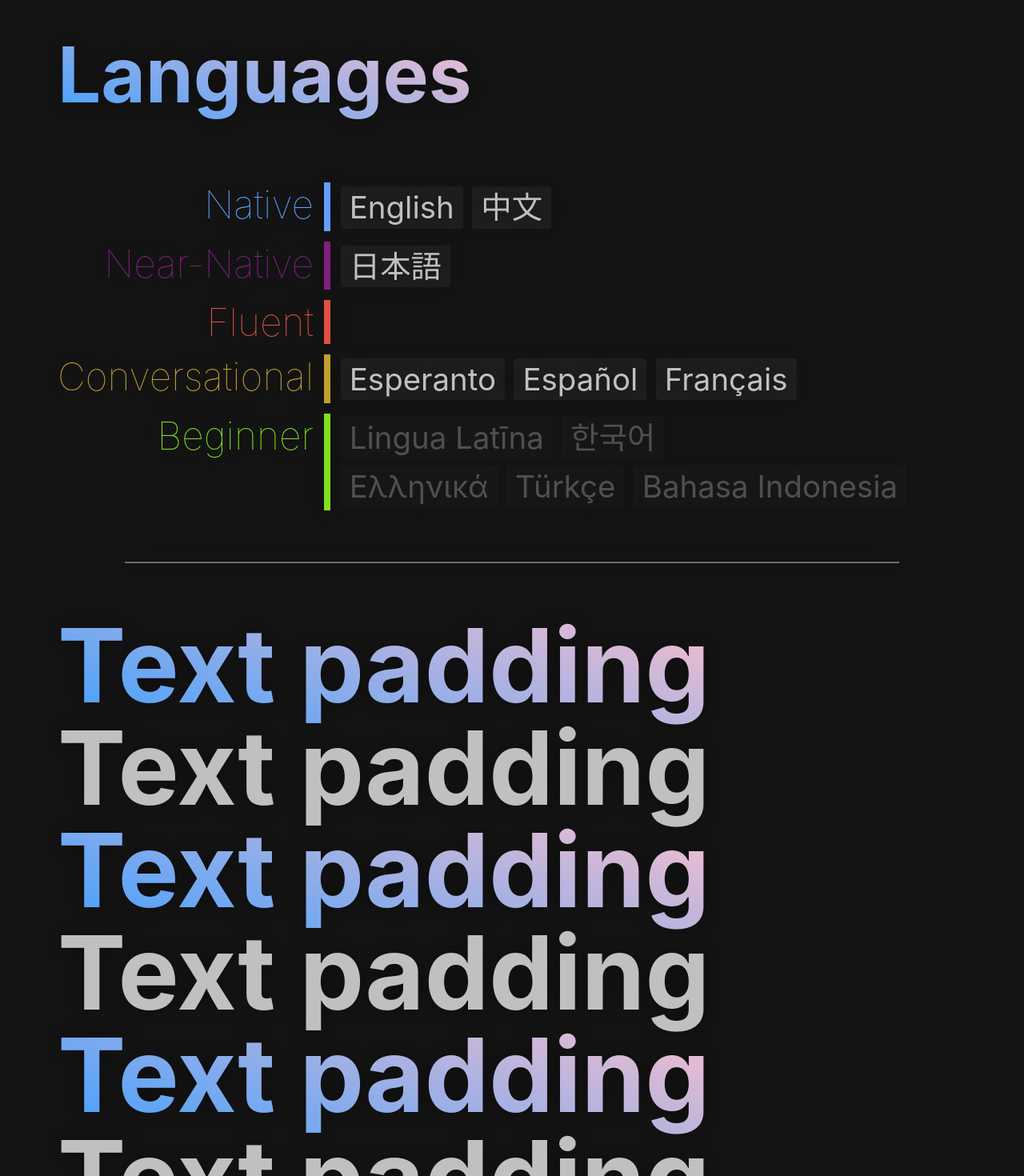
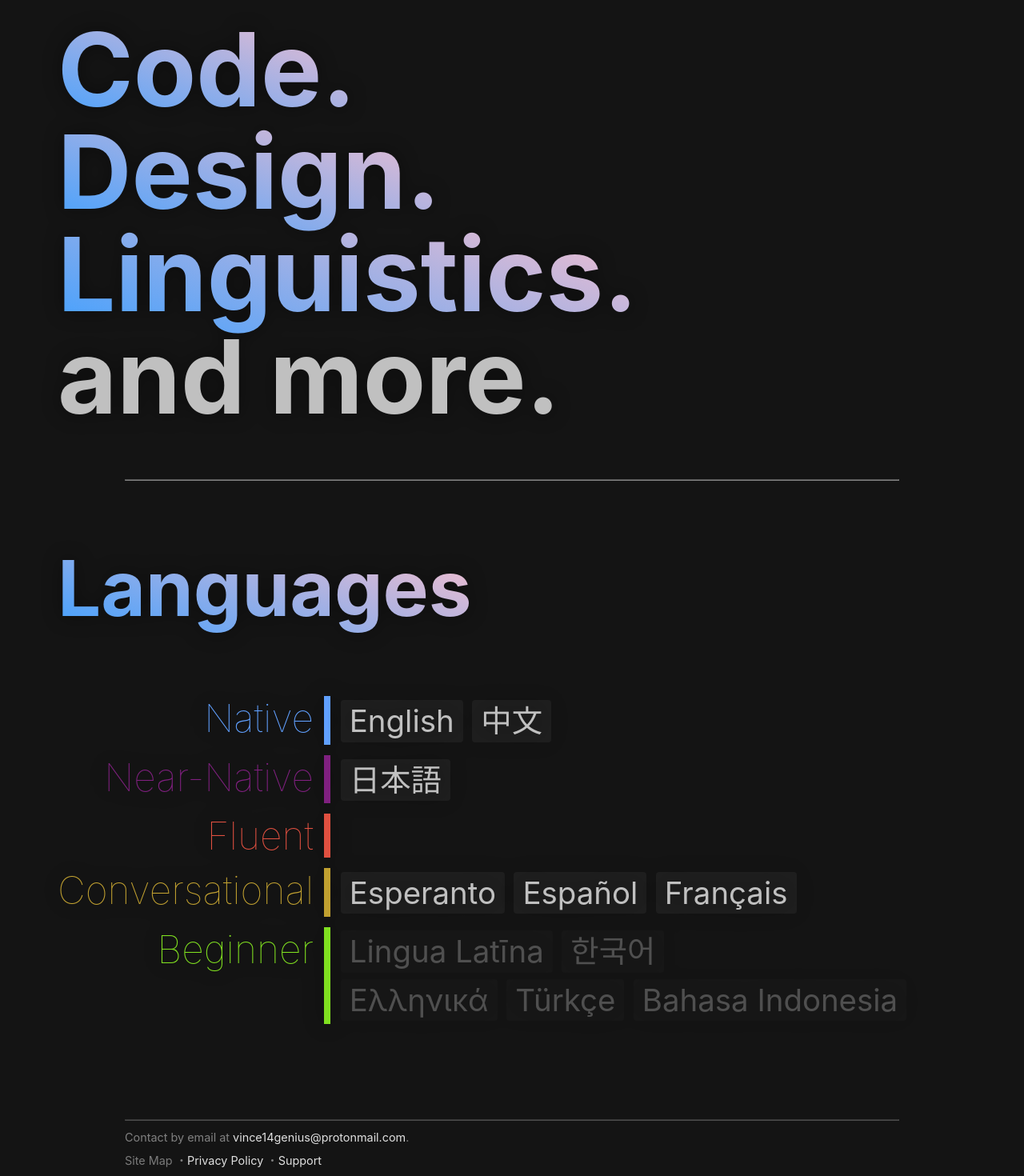
Before and after one commit to Vince14Genius/Vince14Genius.github.io, a React (Create React App) app: page / in a window 1280 px wide. Shown: the part 660-2130 px from the top of the page at 80% size. Built offline with nearby package versions, Linux system fonts and the light colour scheme.

Commit message:
home page summary

```diff
--- a/src/App.css
+++ b/src/App.css
@@ -274,7 +274,7 @@ p.text-hello {
   margin: 0;
 }
 
-section.text-hello>.standard-hr {
+.text-hello>.standard-hr {
   margin: 4rem 0;
 }
 
@@ -287,7 +287,7 @@ section.text-hello>.standard-hr {
     font-size: 4rem;
   }
 
-  section.text-hello>.standard-hr {
+  .text-hello>.standard-hr {
     margin: 2.67rem 0;
   }
 }
--- a/src/pages/index.tsx
+++ b/src/pages/index.tsx
@@ -28,9 +28,33 @@ function Index() {
             </a>
           </p>
         </section>
-        <section className="text-hello nav-aligned-width-wrapper">
+        <div className="text-hello nav-aligned-width-wrapper">
           <hr className="standard-hr" />
+        </div>
+        <section className="text-hello">
+          <h2 className="compatibility-hidden">Summary</h2>
+          <p className="text-hello">
+            <span className="text-fancy">
+              Code.
+            </span>
+          </p>
+          <p className="text-hello">
+            <span className="text-fancy">
+              Design.
+            </span>
+          </p>
+          <p className="text-hello">
+            <span className="text-fancy">
+              Linguistics.
+            </span>
+          </p>
+          <p className="text-hello">
+            and more.
+          </p>
         </section>
+        <div className="text-hello nav-aligned-width-wrapper">
+          <hr className="standard-hr" />
+        </div>
         <section className="text-hello">
           <h2 className="text-hello"><span className="text-fancy">Languages</span></h2>
           <div className="language-chart">
@@ -62,19 +86,6 @@ function Index() {
             </div>
           </div>
         </section>
-        <section className="text-hello nav-aligned-width-wrapper">
-          <hr className="standard-hr" />
-        </section>
-        <section className="text-hello">
-          <p className="text-hello"><span className="text-fancy">Text padding</span></p>
-          <p className="text-hello">Text padding</p>
-          <p className="text-hello"><span className="text-fancy">Text padding</span></p>
-          <p className="text-hello">Text padding</p>
-          <p className="text-hello"><span className="text-fancy">Text padding</span></p>
-          <p className="text-hello">Text padding</p>
-          <p className="text-hello"><span className="text-fancy">Text padding</span></p>
-          <p className="text-hello">Text padding</p>
-        </section>
       </div>
     </main>
   );
```
